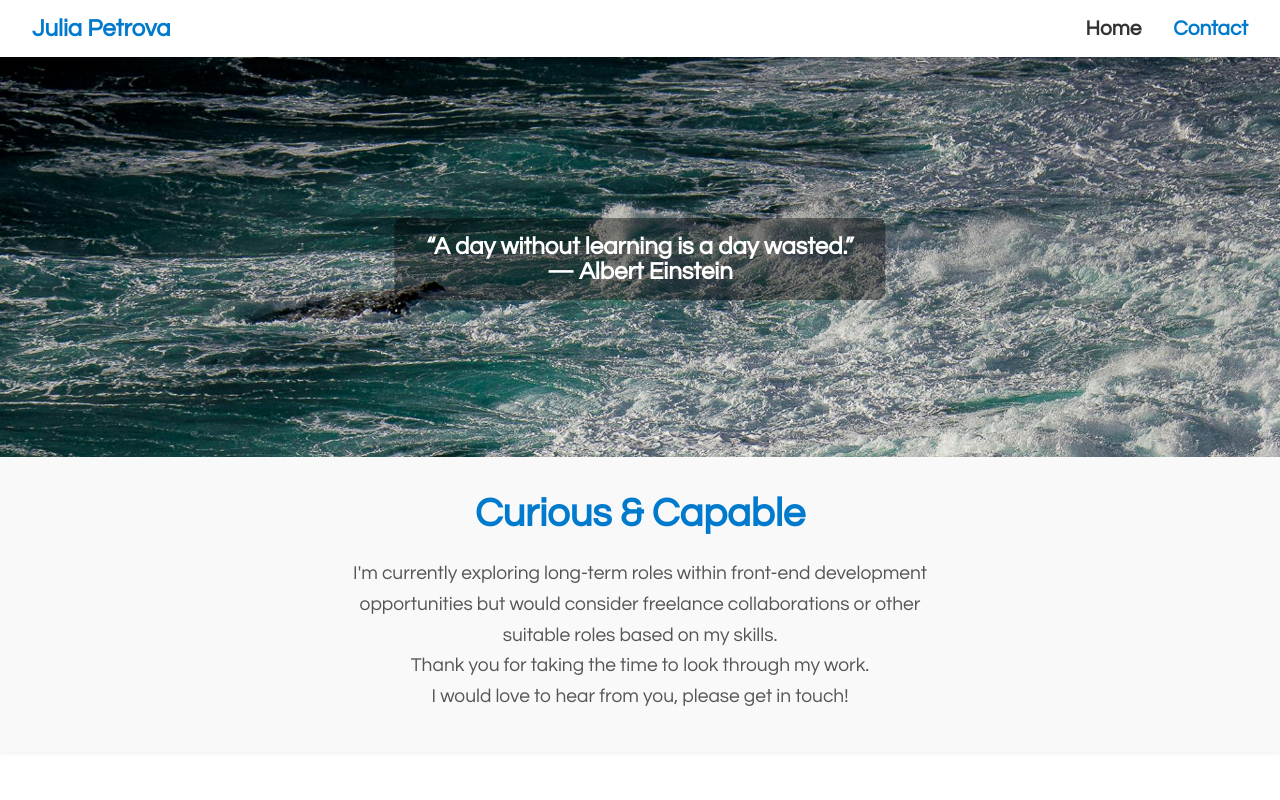
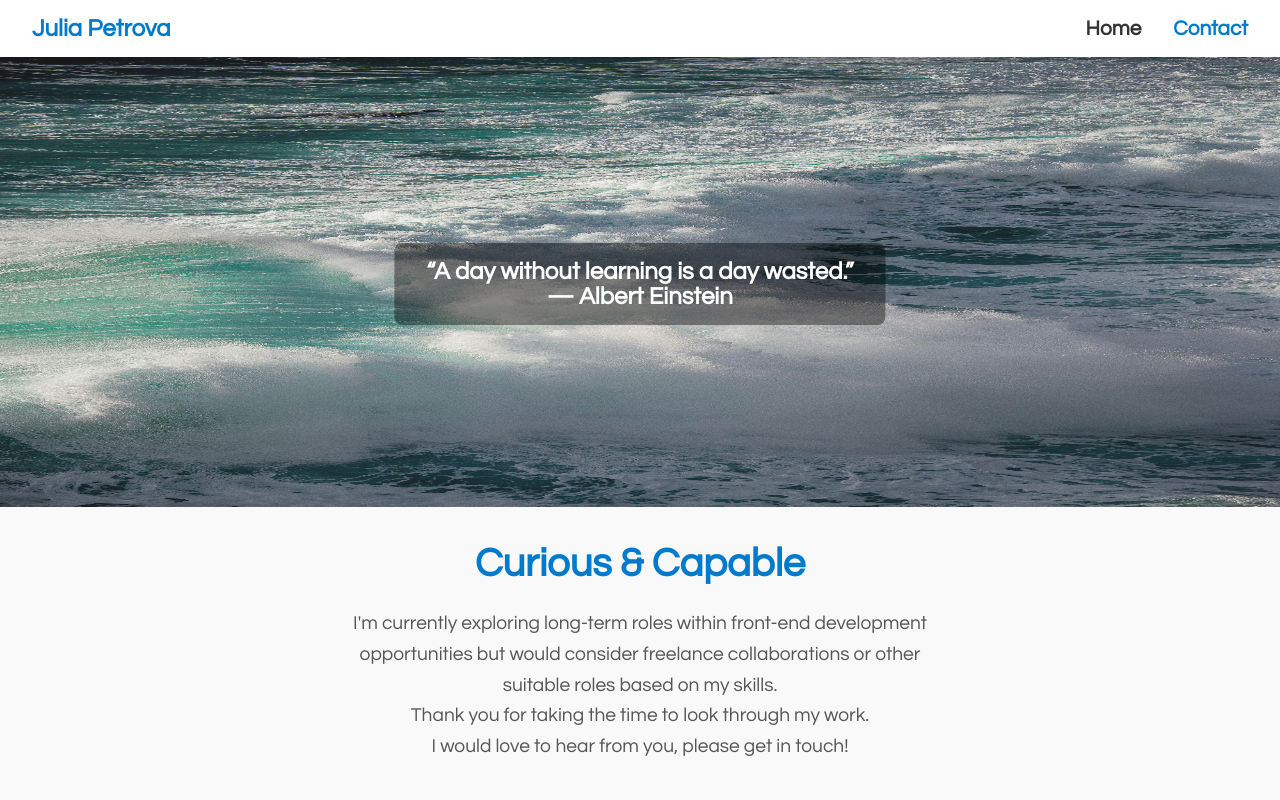
Before and after one commit to julitska/portfolio-jfed, a React (Create React App) app: page /contact in a window 1280 px wide. Shown: the top 800 px of the page. Built offline with nearby package versions, Linux system fonts and the light colour scheme.

Commit message:
updated code on the contact hero image

```diff
--- a/src/Contact.css
+++ b/src/Contact.css
@@ -8,12 +8,6 @@
   position: relative;
   width: 100%;
   overflow: hidden;
-}
-
-.hero-image {
-  width: 100%;
-  object-fit: cover;
-  object-position: top;
 }
 
 .hero-text {
@@ -45,12 +39,14 @@
 }
 
 /* === Hero Image === */
-.contact-hero .hero-image {
+.hero-image {
+  background-position: center;
+  background-repeat: no-repeat;
+  background-size: cover;
   width: 100%;
-  max-height: 400px;
-  object-fit: cover;
-  object-position: top;
-  margin: 0;
+  height: 450px;
+  z-index: -1;
+  opacity: 0.9;
 }
 
 /* === Hero Heading === */
```
